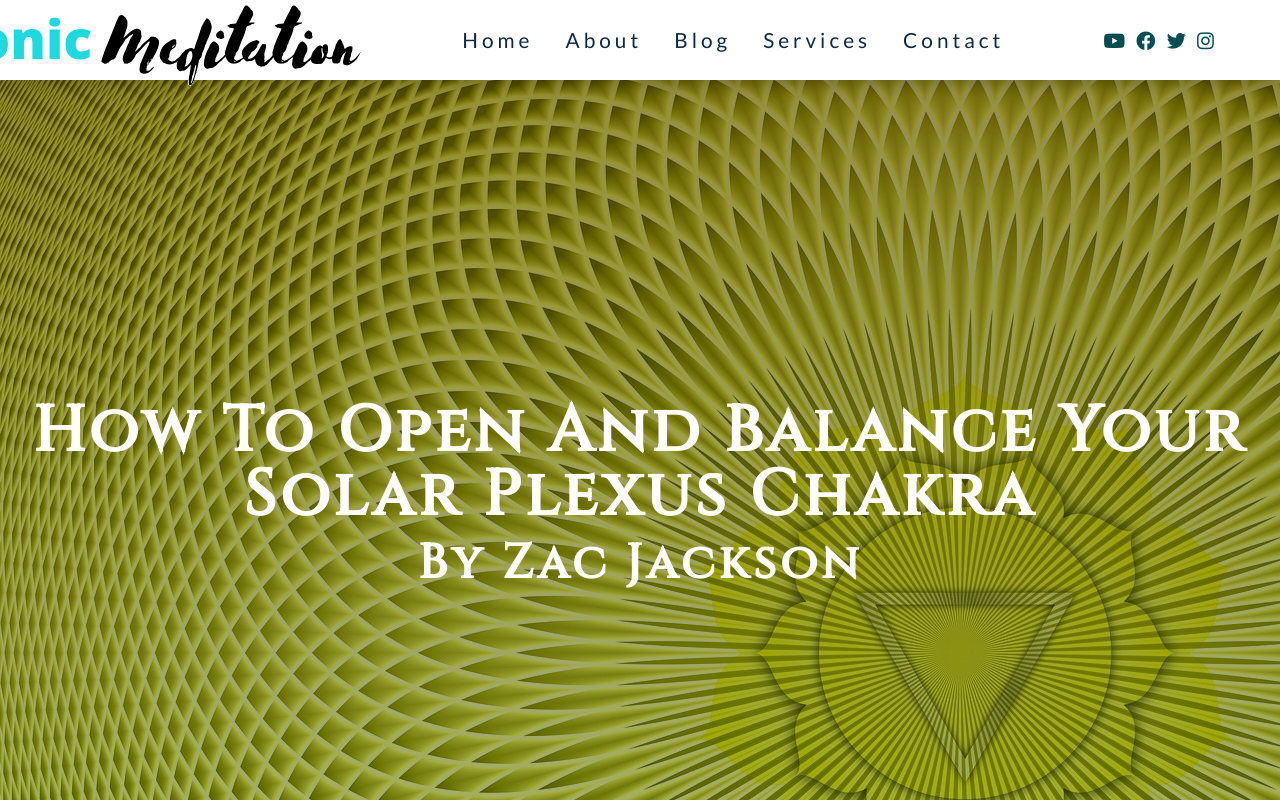
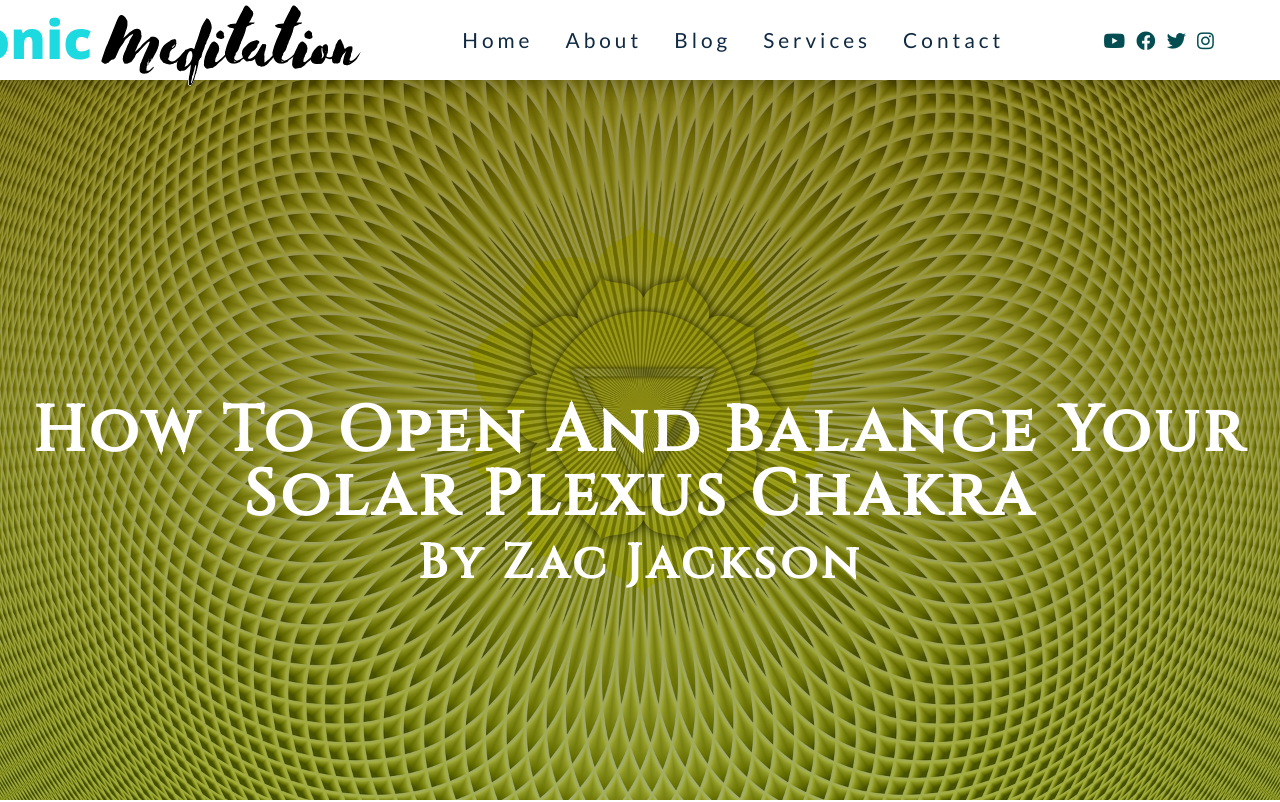
Before and after one commit to ZacJackson/Iconic-Meditation, a plain HTML site: page How-to-open-and-balance-your-solar-plexus-chakra.html in a window 1280 px wide. Shown: the top 802 px of the page. Drawn offline with Linux system fonts and the light colour scheme; a script that the page names is missing.

Commit message:
straightened solar plexus image

```diff
--- a/How-to-open-and-balance-your-solar-plexus-chakra.html
+++ b/How-to-open-and-balance-your-solar-plexus-chakra.html
@@ -18,7 +18,7 @@
 		self-esteem, and our
 		ability to take care
 		of ourselves.">
-		<meta property="og:image" content="https://www.iconicmeditation.com/images/health_wealth_image.jpeg">
+		<meta property="og:image" content="https://www.iconicmeditation.com/images/solar-plexus-chakra.jpg">
 		<meta property="og:url" content="https://www.iconicmeditation.com/how-to-open-and-balance-your-solar-plexus-chakra">
 		<!-- facebook and twitter meta data -->
 		<!-- seo meta tags -->
--- a/css/styles.css
+++ b/css/styles.css
@@ -1444,7 +1444,8 @@ solar plexus post begins
 			rgba(87, 74, 0, 0.637),
 			rgba(64, 87, 0, 0.479)
 		),
-		url("../images/solar-plexus-chakra.jpg");
+		url("../images/solar-plexus-chakra.jpg") center/cover
+			no-repeat fixed;
 }
 .solar-title {
 	font-family: var(--ff-tertiary);
```
